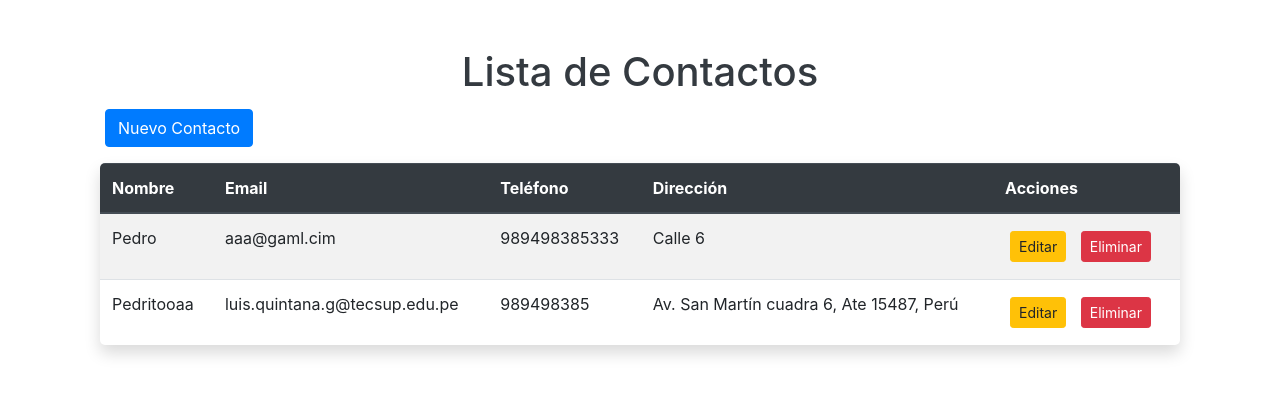
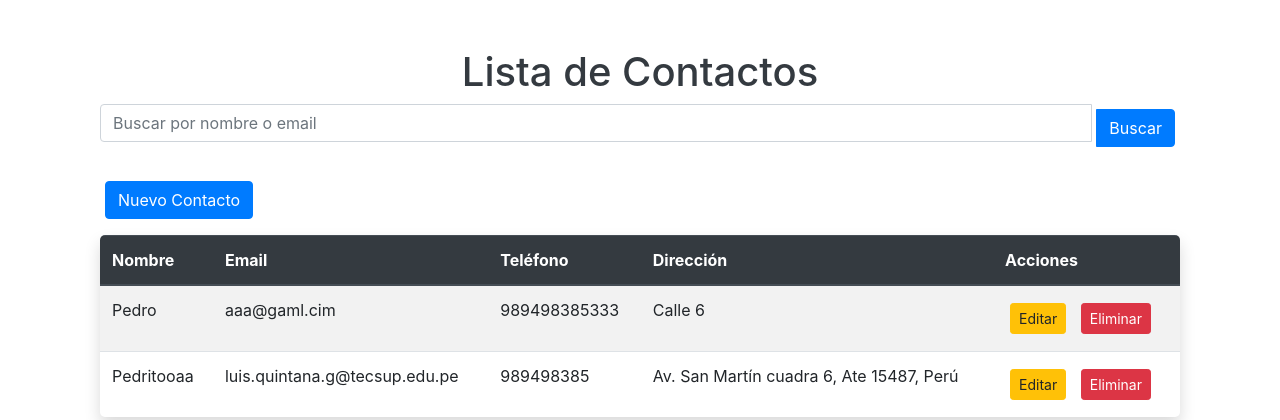
Before and after one commit to D1egoOQuintana/PC-1-DAE, a Django app: page / in a window 1280 px wide. Shown: the part 76-496 px from the top of the page. Run offline with Django 3.2, Linux system fonts and the light colour scheme; data comes from the database, SQL or seed files in the repository; some libraries are stand-ins or nearby versions.

Commit message:
Busqueda cuakk

```diff
--- a/contactos/templates/contactos/lista.html
+++ b/contactos/templates/contactos/lista.html
@@ -16,6 +16,15 @@
     {% block content %}
     <div class="container-fluid">
         <h1 class="mt-5 text-center">Lista de Contactos</h1>
+        <!-- Formulario de búsqueda -->
+        <form method="get" class="mb-4">
+            <div class="input-group">
+                <input type="text" name="q" class="form-control" placeholder="Buscar por nombre o email" value="{{ query|default:'' }}">
+                <div class="input-group-append">
+                    <button class="btn btn-primary" type="submit">Buscar</button>
+                </div>
+            </div>
+        </form>
         <a href="{% url 'crear_contacto' %}" class="btn btn-primary mb-3">Nuevo Contacto</a>
         <table class="table table-hover table-striped shadow">
             <thead class="thead-dark">
--- a/contactos/views.py
+++ b/contactos/views.py
@@ -3,8 +3,12 @@ from .models import Contacto
 from .forms import ContactoForm
 
 def listar_contactos(request):
-    contactos = Contacto.objects.all()
-    return render(request, 'contactos/lista.html', {'contactos': contactos})
+    query = request.GET.get('q')  # Obtén el término de búsqueda desde la URL
+    if query:
+        contactos = Contacto.objects.filter(nombre__icontains=query)  # Filtra por nombre
+    else:
+        contactos = Contacto.objects.all()  # Muestra todos los contactos
+    return render(request, 'contactos/lista.html', {'contactos': contactos, 'query': query})
 
 def crear_contacto(request):
     if request.method == 'POST':
```
